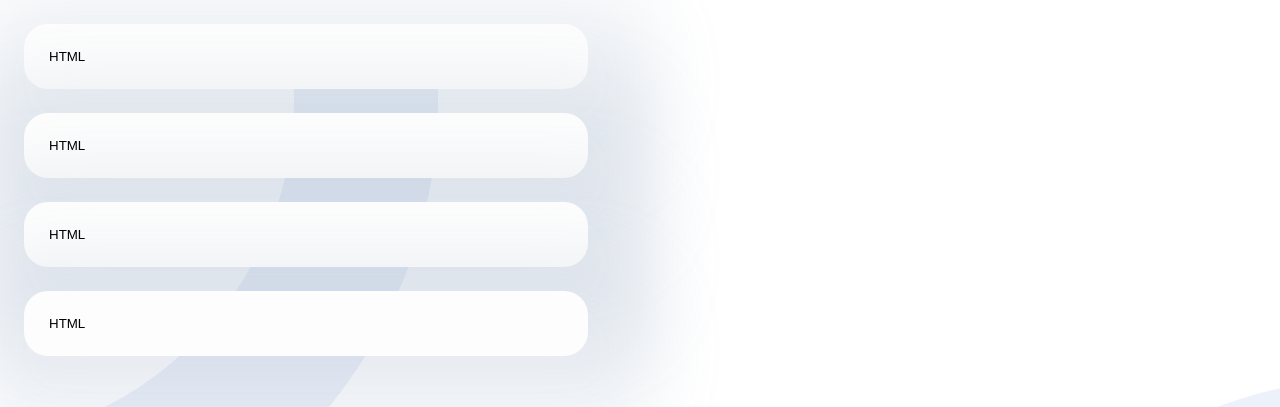
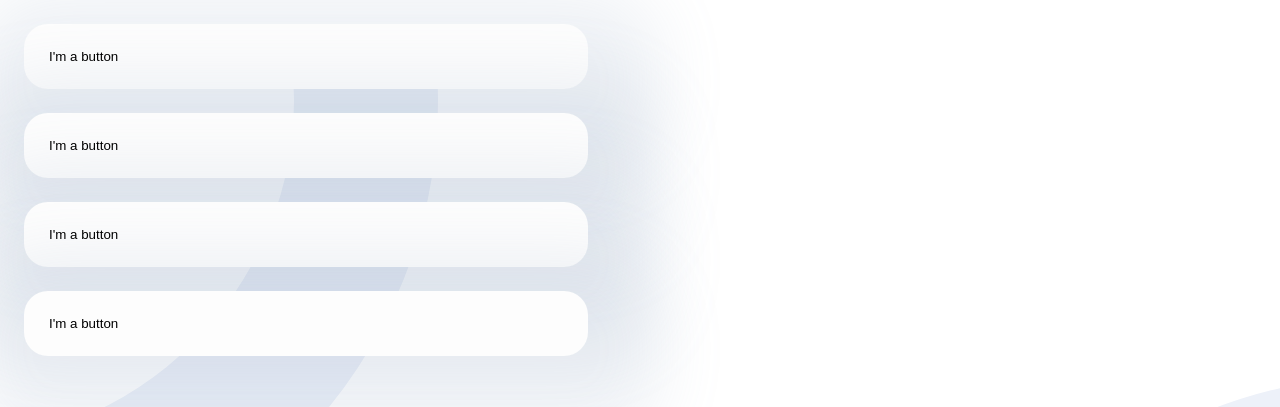
Before and after one commit to codey-sudo/FrontendQuiz, a React (Create React App) app in the folder frontend-quiz/: page / in a window 1280 px wide. Shown: the top 407 px of the page. Built offline with nearby package versions, Linux system fonts and the light colour scheme.

Commit message:
Added screenshot of progress

```diff
--- a/frontend-quiz/src/App.jsx
+++ b/frontend-quiz/src/App.jsx
@@ -5,7 +5,7 @@ import './App.css';
 function App() {
   return (
     <div className="App">
-      <Button CSS/>
+      <Button/>
       <Button/>
       <Button/>
       <Button/>
--- a/frontend-quiz/src/button.jsx
+++ b/frontend-quiz/src/button.jsx
@@ -2,7 +2,7 @@
 
 function Button() {
     return (
-      <button>HTML</button>
+      <button>I'm a button</button>
     );
   }
  export default Button
```
Also changed, not shown: 1 other file (tests, documents, lock files or other folders).
